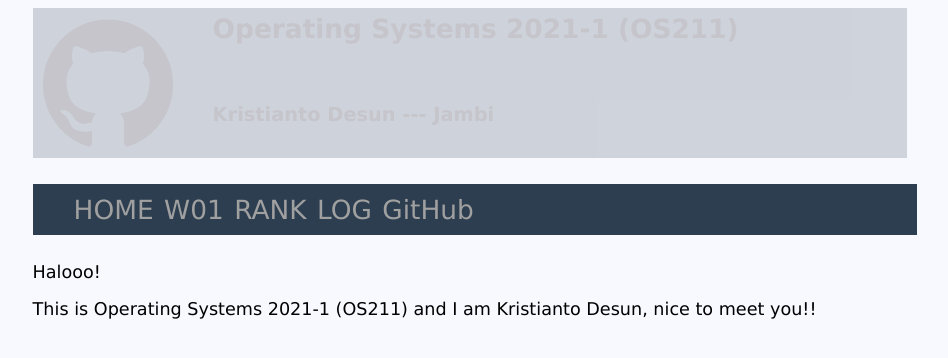
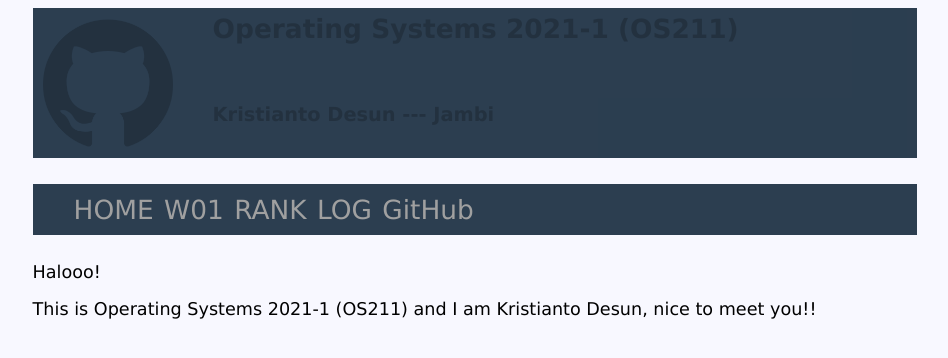
Before and after one commit to KristiantoD/os211, a Jekyll site: the page built from index.md, in a window 1280 px wide. Shown: the top 358 px of the page, without its empty margins (165-1113 px from the left). Built offline with Jekyll 4.4.1, drawn with Linux system fonts in a browser that asks for light colours.

Commit message:
edit css and w01

```diff
--- a/assets/css/style.css
+++ b/assets/css/style.css
@@ -35,6 +35,7 @@
 }
 
 .row {
+  background-color: #2c3e50;
 }
 
 .column {
```
